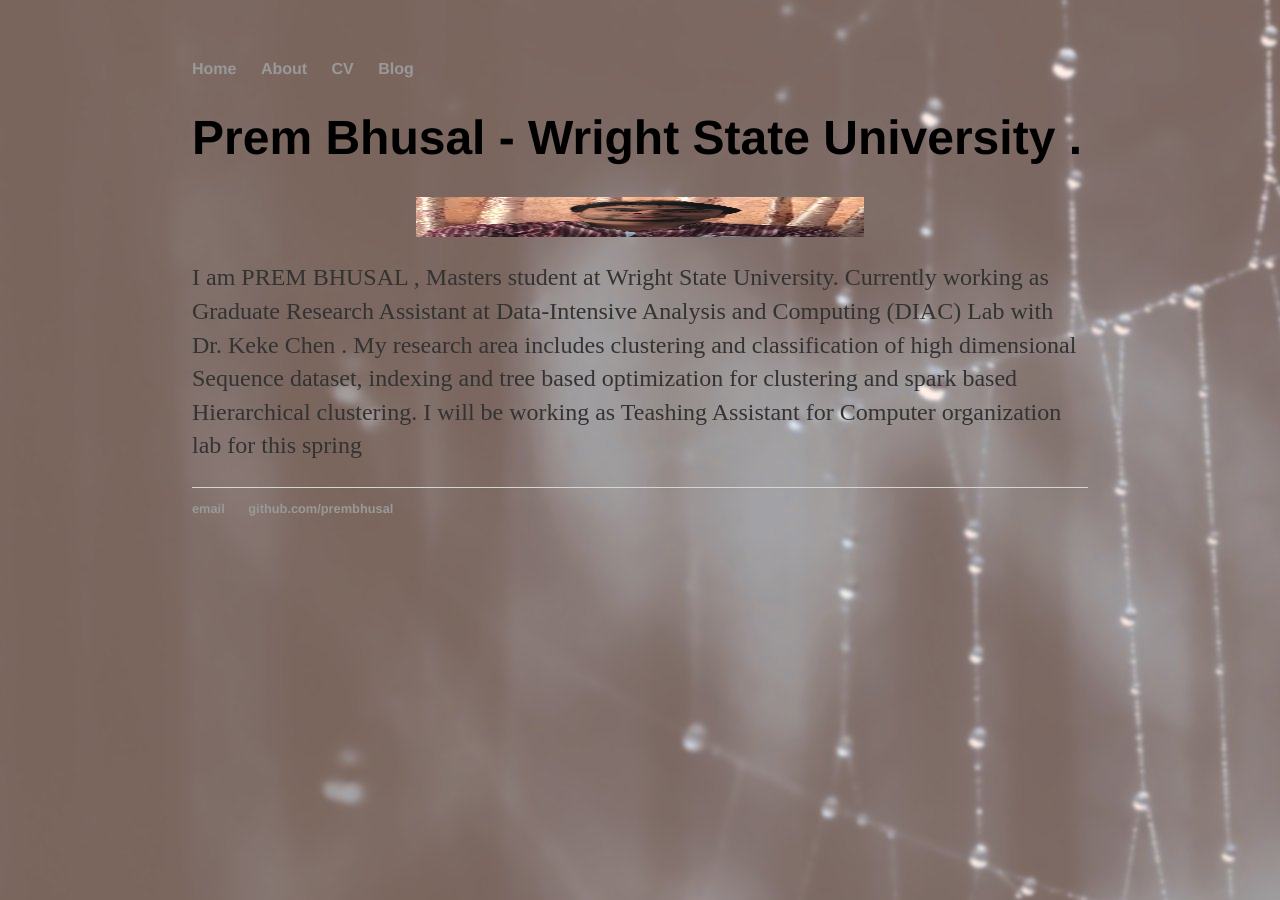
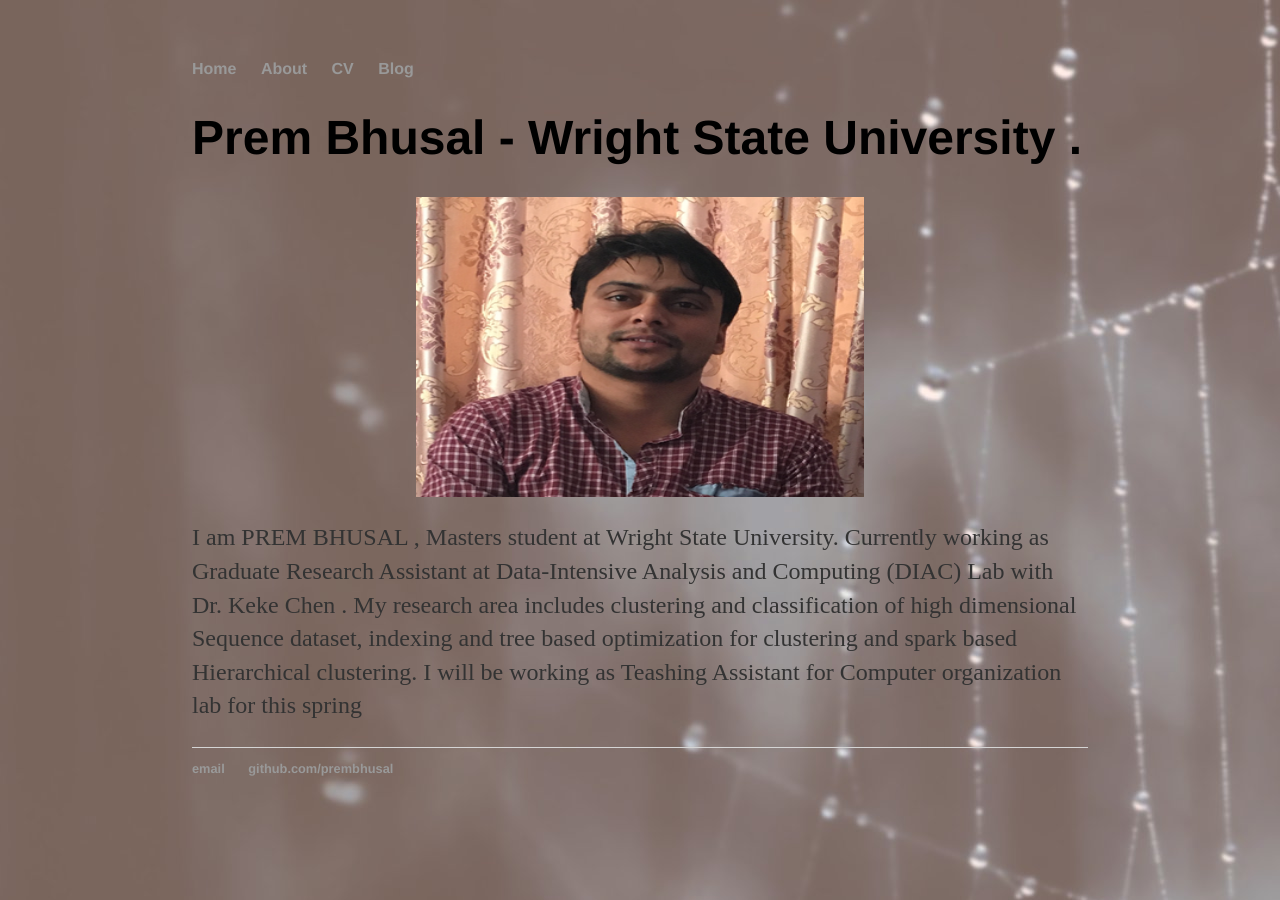
Before and after one commit to prembhusal/prembhusalWebsite, a Jekyll site: the page built from index.html, in a window 1280 px wide. Built offline with Jekyll 4.4.1, drawn with Linux system fonts in a browser that asks for light colours.

Commit message:
Update index.html

```diff
--- a/index.html
+++ b/index.html
@@ -4,7 +4,7 @@ title: prembhusal
 ---
 <div class="blurb">
 	<h1>Prem Bhusal - Wright State University .</h1>
-	<img src="/img/prem2.jpg" alt="HTML5 Icon" class ="center" width="200" height="40">
+	<img src="/img/prem2.jpg" alt="HTML5 Icon" class ="center" width="200" height="300">
 	<p>I am PREM BHUSAL , Masters student at  Wright State University. Currently  working as Graduate Research Assistant at
 	Data-Intensive Analysis and Computing (DIAC) Lab with Dr. Keke Chen . My research area includes clustering
 	and classification of high dimensional Sequence dataset, indexing and tree based optimization for clustering and spark based
```
